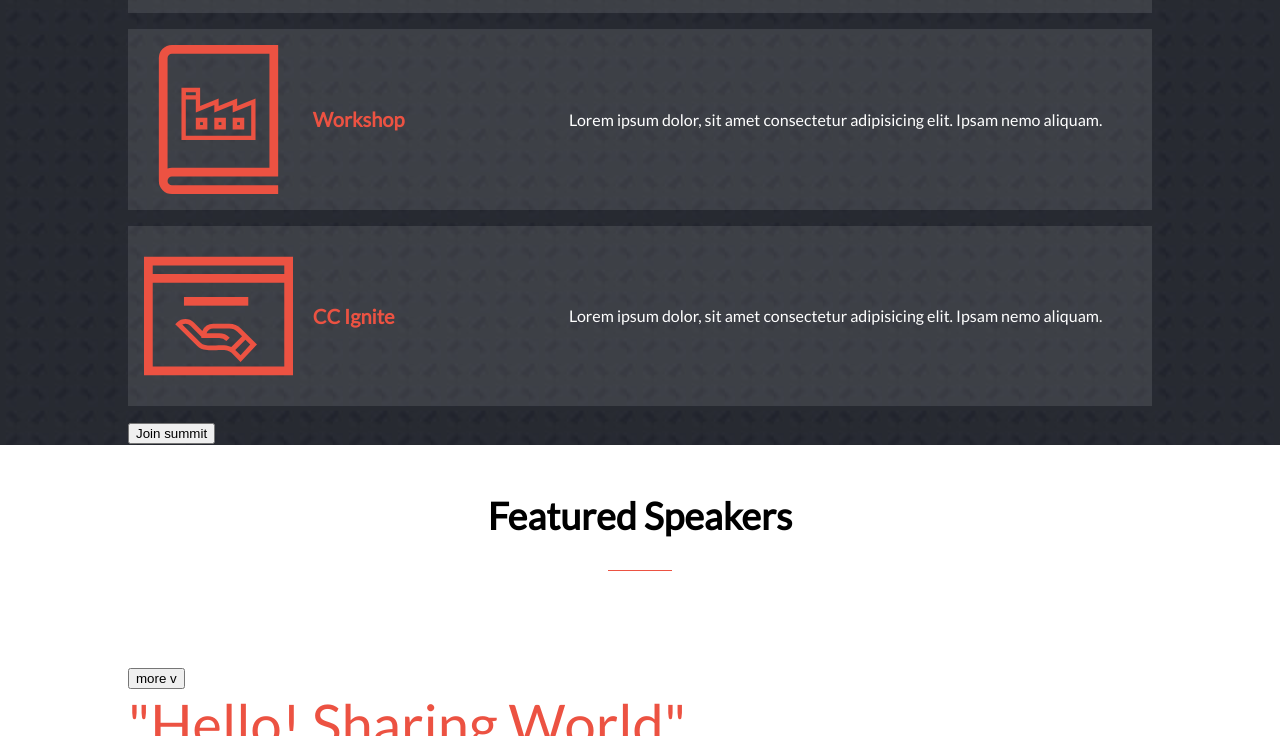
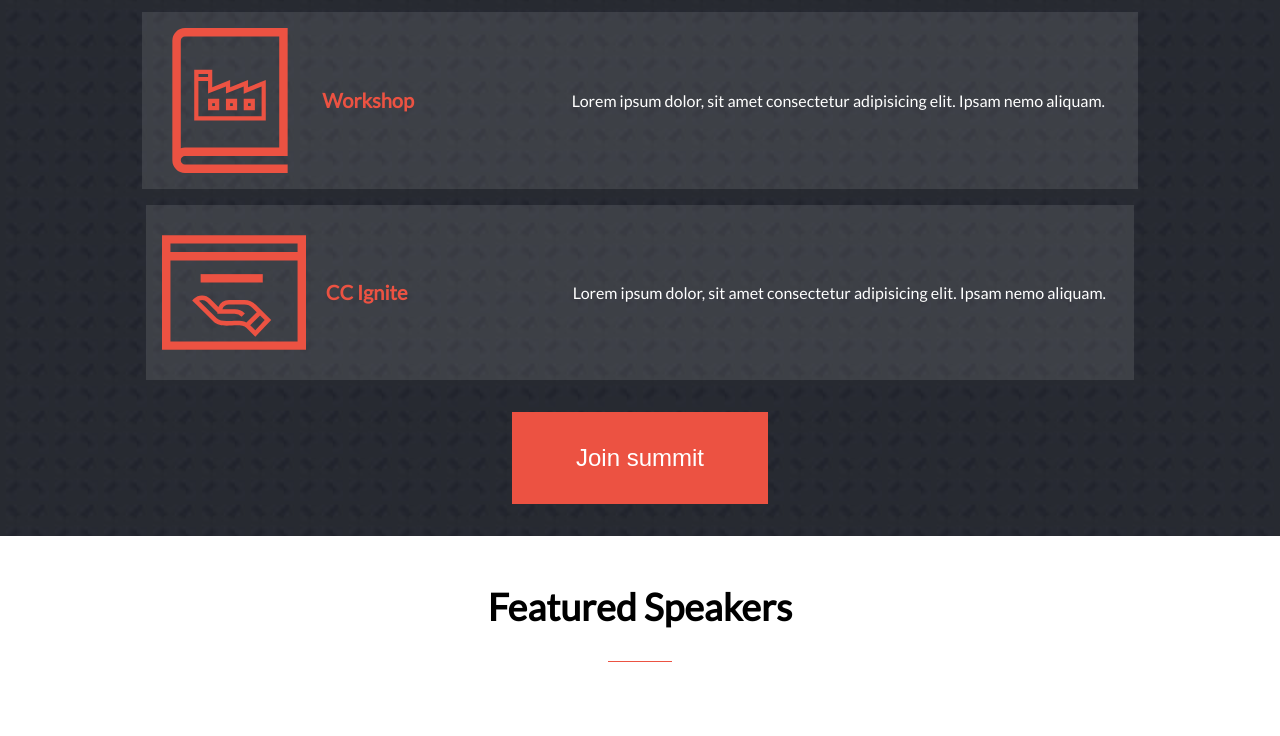
Before and after one commit to MacCrazyman/Capstone-module-1, a website: page index.html in a window 1280 px wide. Shown: the part 1663-2399 px from the top of the page. Drawn offline with Linux system fonts and the light colour scheme.

Commit message:
Style cards button

```diff
--- a/index.html
+++ b/index.html
@@ -59,7 +59,7 @@
         <p id="event_place">@ National museum of Korea, art center Nabi and more</p>
       </div>
     </section>
-    <section class="mosaic_bg">
+    <section id="program_section" class="mosaic_bg flex_container">
       <div class="section_header">
         <h3 class="theme4">Main Program</h3>
         <hr class="section_hr">
@@ -91,7 +91,7 @@
             <p class="card_text">Lorem ipsum dolor, sit amet consectetur adipisicing elit. Ipsam nemo aliquam.</p>
           </article>
       </div>
-      <button>Join summit</button>
+      <button id="join_button">Join summit</button>
     </section>
     <section id="featured_speakers">
       <div class="section_header">
--- a/style.css
+++ b/style.css
@@ -180,9 +180,14 @@ main>#homePage {
 
 }
 
+#program_section {
+  flex-direction: column;
+}
+
 #program_cards {
   display: flex;
   flex-direction: column;
+  align-items: center;
   gap: 16px;
 }
 
@@ -211,6 +216,15 @@ article {
   color: white;
   font-size: 16px;
   width: 60%;
+}
+
+#join_button {
+  background-color: var(--primary);
+  border: none;
+  padding: 32px 64px;
+  color: white;
+  font-size: 24px;
+  margin-block: 32px;
 }
 
 #partner_list {
```
